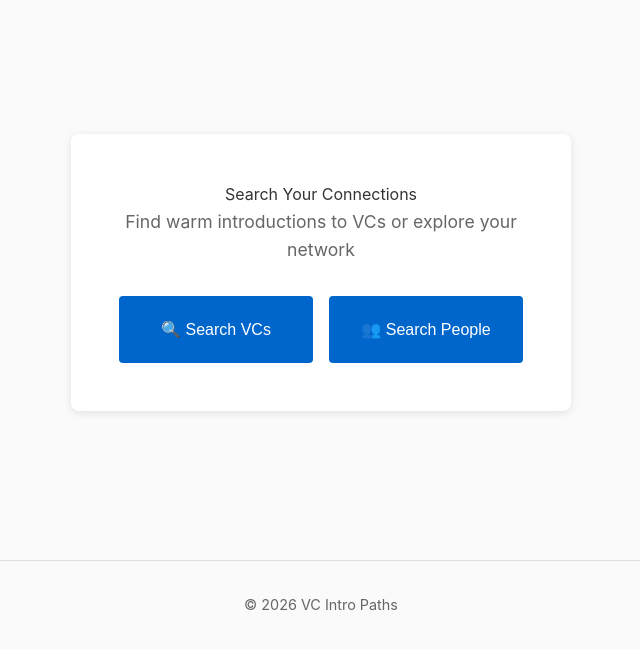
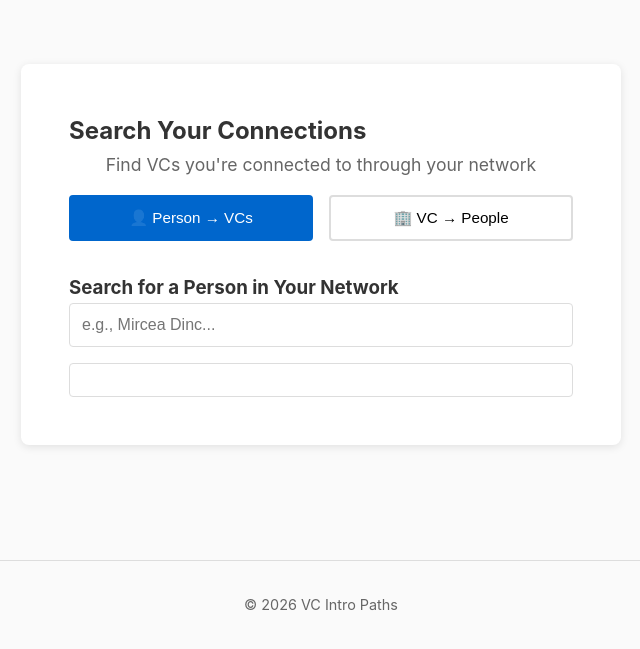
Before and after one commit to rymurray1/vc, a Flask app: template app/templates/search.html in a window 1280 px wide. Shown: the part 71-720 px from the top of the page, without its empty margins (319-959 px from the left). Run offline with Flask 3, Linux system fonts and the light colour scheme; the template is opened without the code that fills it, so the values that code supplies are empty.

Commit message:
Restore forward/reverse search functionality
Features:
- Person → VCs search: Select a person, see companies they founded and all VCs that invested
- VC → People search: Select a VC, see which connections founded/worked at portfolio companies
- Shows users how many degrees separated they are from any VC (1 connection)
- Live search filtering with instant results

Implementation:
- Two-tab interface in search.html (Person/VC tabs)
- searchPersonVCs: Shows companies and all investors for those companies
- searchVCPeople: Reverse lookup - finds people connected to a specific VC
- New /api/search-vc-people endpoint for reverse search
- Dynamic result rendering with company details

This restores the core functionality from yesterday and enables users to
understand their network depth to any VC firm.

Co-Authored-By: Claude Haiku 4.5 <noreply@anthropic.com>

```diff
--- a/app/routes/main.py
+++ b/app/routes/main.py
@@ -468,3 +468,46 @@ def api_search_people():
 
     except Exception as e:
         return jsonify({'error': str(e)}), 500
+
+
+@bp.route('/api/search-vc-people')
+def api_search_vc_people():
+    """Get people connected to a specific VC (reverse search)."""
+    if 'username' not in session:
+        return jsonify({'error': 'Unauthorized'}), 401
+
+    vc_name = request.args.get('vc', '').strip()
+    if not vc_name:
+        return jsonify({'connections': []})
+
+    try:
+        base_dir = Path(__file__).parent.parent.parent
+        linkedin_map_path = base_dir / 'linkedin_vc_map_all.json'
+
+        if not linkedin_map_path.exists():
+            return jsonify({'connections': []})
+
+        with open(linkedin_map_path, 'r') as f:
+            data = json.load(f)
+
+        connections = []
+
+        # Search through all people for companies invested by this VC
+        for person_name, person_data in data.items():
+            companies = person_data.get('companies_founded', [])
+            for company in companies:
+                investors = company.get('investors', [])
+                for investor in investors:
+                    # Case-insensitive match
+                    if investor.get('vc_name', '').lower() == vc_name.lower():
+                        connections.append({
+                            'person_name': person_name,
+                            'person_linkedin': person_data.get('linkedin'),
+                            'company_name': company.get('name'),
+                            'round': investor.get('round')
+                        })
+
+        return jsonify({'connections': connections})
+
+    except Exception as e:
+        return jsonify({'error': str(e)}), 500
--- a/app/templates/search.html
+++ b/app/templates/search.html
@@ -9,17 +9,25 @@
         <p>Loading your connections...</p>
     </div>
 
-    <div id="search-section" class="search-card {% if connections_loaded %}{% else %}loading-hidden{% endif %}"
+    <div id="search-section" class="search-card {% if connections_loaded %}{% else %}loading-hidden{% endif %}">
         <h2>Search Your Connections</h2>
-        <p class="subtitle">Find warm introductions to VCs or explore your network</p>
+        <p class="subtitle">Find VCs you're connected to through your network</p>
 
-        <div class="search-grid">
-            <button class="btn btn-primary btn-large search-btn" onclick="searchVCs()">
-                🔍 Search VCs
-            </button>
-            <button class="btn btn-primary btn-large search-btn" onclick="searchPeople()">
-                👥 Search People
-            </button>
+        <div class="search-tabs">
+            <button class="tab-btn active" onclick="switchTab('person-search')">👤 Person → VCs</button>
+            <button class="tab-btn" onclick="switchTab('vc-search')">🏢 VC → People</button>
+        </div>
+
+        <div id="person-search" class="tab-content active">
+            <h3>Search for a Person in Your Network</h3>
+            <input type="text" id="person-input" placeholder="e.g., Mircea Dinc..." class="search-input" oninput="filterPeople()">
+            <div id="person-list" class="search-results"></div>
+        </div>
+
+        <div id="vc-search" class="tab-content">
+            <h3>Search for a VC</h3>
+            <input type="text" id="vc-input" placeholder="e.g., Breakthrough Energy Ventures..." class="search-input" oninput="filterVCs()">
+            <div id="vc-list" class="search-results"></div>
         </div>
     </div>
 
@@ -33,8 +41,9 @@
     .search-container {
         display: flex;
         justify-content: center;
-        align-items: center;
+        align-items: flex-start;
         min-height: 60vh;
+        padding: 2rem 0;
     }
 
     .search-card {
@@ -42,9 +51,9 @@
         border-radius: 8px;
         padding: 3rem;
         box-shadow: 0 2px 8px rgba(0, 0, 0, 0.1);
-        max-width: 500px;
+        max-width: 600px;
         width: 100%;
-        text-align: center;
+        text-align: left;
     }
 
     .search-card.loading-hidden {
@@ -59,6 +68,7 @@
         height: 50px;
         animation: spin 1s linear infinite;
         margin: 0 auto 1.5rem;
+        display: block;
     }
 
     @keyframes spin {
@@ -66,36 +76,86 @@
         100% { transform: rotate(360deg); }
     }
 
-    .search-card p {
+    .search-card > p {
         font-size: 1.1rem;
+        margin-bottom: 1rem;
+        text-align: center;
+    }
+
+    .search-tabs {
+        display: grid;
+        grid-template-columns: 1fr 1fr;
+        gap: 1rem;
+        margin-bottom: 2rem;
+    }
+
+    .tab-btn {
+        padding: 0.75rem 1rem;
+        border: 2px solid var(--border);
+        background: white;
+        border-radius: 4px;
+        cursor: pointer;
+        transition: all 0.2s;
+        font-size: 0.95rem;
+        font-weight: 500;
+    }
+
+    .tab-btn.active {
+        border-color: var(--primary);
+        background: var(--primary);
+        color: white;
+    }
+
+    .tab-btn:hover:not(.active) {
+        border-color: var(--primary);
+    }
+
+    .tab-content {
+        display: none;
+    }
+
+    .tab-content.active {
+        display: block;
+    }
+
+    .search-input {
+        width: 100%;
+        padding: 0.75rem;
+        border: 1px solid var(--border);
+        border-radius: 4px;
+        font-size: 1rem;
         margin-bottom: 1rem;
     }
 
-    .search-grid {
-        display: grid;
-        grid-template-columns: 1fr 1fr;
-        gap: 1rem;
-        margin-top: 2rem;
+    .search-input:focus {
+        outline: none;
+        border-color: var(--primary);
+        box-shadow: 0 0 0 3px rgba(0, 102, 204, 0.1);
     }
 
-    .search-btn {
-        padding: 1.5rem;
-        font-size: 1rem;
+    .search-results {
+        max-height: 400px;
+        overflow-y: auto;
+        border: 1px solid var(--border);
+        border-radius: 4px;
+        padding: 1rem;
     }
 
-    #results-content {
-        margin-top: 1.5rem;
-        text-align: left;
-        max-height: 60vh;
-        overflow-y: auto;
+    .search-results.empty {
+        text-align: center;
+        color: var(--secondary);
+        padding: 2rem 1rem;
     }
 
     .result-item {
         padding: 1rem;
-        border: 1px solid var(--border);
-        border-radius: 4px;
-        margin-bottom: 0.75rem;
+        border-bottom: 1px solid var(--border);
+        cursor: pointer;
         transition: background-color 0.2s;
+    }
+
+    .result-item:last-child {
+        border-bottom: none;
     }
 
     .result-item:hover {
@@ -103,137 +163,262 @@
     }
 
     .result-item h4 {
-        margin: 0 0 0.5rem 0;
+        margin: 0 0 0.25rem 0;
         color: var(--primary);
+        font-size: 1rem;
     }
 
     .result-item p {
-        margin: 0.25rem 0;
-        font-size: 0.9rem;
+        margin: 0.25rem 0 0 0;
+        font-size: 0.85rem;
         color: var(--secondary);
     }
 
     .result-item a {
         color: var(--primary);
         text-decoration: none;
+        font-size: 0.85rem;
     }
 
     .result-item a:hover {
         text-decoration: underline;
     }
 
+    #results-content {
+        margin-top: 1.5rem;
+    }
+
+    .company-block {
+        background: var(--bg-light);
+        padding: 1rem;
+        border-radius: 4px;
+        margin-bottom: 1.5rem;
+    }
+
+    .company-block h4 {
+        margin: 0 0 0.5rem 0;
+        color: var(--primary);
+    }
+
+    .company-block p {
+        margin: 0.25rem 0;
+        font-size: 0.9rem;
+    }
+
+    .vc-list {
+        list-style: none;
+        padding: 0.5rem 0;
+        margin: 0.5rem 0 0 0;
+    }
+
+    .vc-list li {
+        padding: 0.25rem 0;
+        font-size: 0.9rem;
+        color: var(--secondary);
+    }
+
+    .vc-list li strong {
+        color: var(--text);
+    }
+
     @media (max-width: 768px) {
-        .search-grid {
-            grid-template-columns: 1fr;
+        .search-card {
+            padding: 1.5rem;
         }
 
-        .search-card {
-            padding: 2rem;
+        .search-tabs {
+            grid-template-columns: 1fr;
         }
     }
 </style>
 
 <script>
+    let allPeople = [];
+    let allVCs = [];
     let loadingStarted = false;
 
-    // Only show loading screen if connections haven't been loaded yet
     function initializeSearch() {
         const loadingSection = document.getElementById('loading-section');
-        const searchSection = document.getElementById('search-section');
 
-        // If loading section is already hidden, connections were pre-loaded
         if (loadingSection.classList.contains('loading-hidden')) {
-            return; // Skip timer, show search immediately
+            return;
         }
 
-        // Otherwise, set up 5-second timer
         if (!loadingStarted) {
             loadingStarted = true;
+            // Load data in background while spinner runs
+            loadData();
             setTimeout(function() {
                 loadingSection.classList.add('loading-hidden');
-                searchSection.classList.remove('loading-hidden');
+                document.getElementById('search-section').classList.remove('loading-hidden');
             }, 5000);
         }
     }
 
-    // Run on page load
-    document.addEventListener('DOMContentLoaded', initializeSearch);
-
-    function enableSearch() {
-        document.getElementById('loading-section').classList.remove('loading-active');
-        document.getElementById('search-section').classList.remove('loading-hidden');
-    }
-
-    function searchVCs() {
-        document.getElementById('search-section').classList.add('loading-hidden');
-        document.getElementById('results-section').classList.remove('loading-hidden');
-        document.getElementById('results-content').innerHTML = '<p style="text-align: center;">Loading VCs...</p>';
+    function loadData() {
+        fetch('/api/search-people')
+            .then(r => r.json())
+            .then(data => {
+                allPeople = data.people || [];
+            });
 
         fetch('/api/search-vcs')
             .then(r => r.json())
-            .then(data => displayVCResults(data))
-            .catch(e => {
-                document.getElementById('results-content').innerHTML = '<p style="color: red;">Error loading VCs</p>';
+            .then(data => {
+                allVCs = data.vcs || [];
             });
     }
 
-    function searchPeople() {
+    function switchTab(tab) {
+        // Hide all tabs
+        document.getElementById('person-search').classList.remove('active');
+        document.getElementById('vc-search').classList.remove('active');
+
+        // Remove active class from all buttons
+        document.querySelectorAll('.tab-btn').forEach(btn => btn.classList.remove('active'));
+
+        // Show selected tab
+        document.getElementById(tab).classList.add('active');
+        event.target.classList.add('active');
+
+        // Clear search
+        document.getElementById('person-input').value = '';
+        document.getElementById('vc-input').value = '';
+        document.getElementById('person-list').innerHTML = '';
+        document.getElementById('vc-list').innerHTML = '';
+    }
+
+    function filterPeople() {
+        const input = document.getElementById('person-input').value.toLowerCase();
+        const list = document.getElementById('person-list');
+
+        if (!input) {
+            list.innerHTML = '';
+            return;
+        }
+
+        const filtered = allPeople.filter(p => p.name.toLowerCase().includes(input));
+
+        if (filtered.length === 0) {
+            list.innerHTML = '<div class="search-results empty">No people found</div>';
+            return;
+        }
+
+        list.innerHTML = '<div class="search-results">' + filtered.map(person => `
+            <div class="result-item" onclick="searchPersonVCs('${person.name.replace(/'/g, "\\'")}')">
+                <h4>${person.name}</h4>
+                <p><a href="${person.linkedin}" target="_blank">LinkedIn</a></p>
+                ${person.companies_founded && person.companies_founded.length > 0 ?
+                    `<p>${person.companies_founded.length} company/companies</p>` : ''}
+            </div>
+        `).join('') + '</div>';
+    }
+
+    function filterVCs() {
+        const input = document.getElementById('vc-input').value.toLowerCase();
+        const list = document.getElementById('vc-list');
+
+        if (!input) {
+            list.innerHTML = '';
+            return;
+        }
+
+        const filtered = allVCs.filter(vc => vc.name.toLowerCase().includes(input));
+
+        if (filtered.length === 0) {
+            list.innerHTML = '<div class="search-results empty">No VCs found</div>';
+            return;
+        }
+
+        list.innerHTML = '<div class="search-results">' + filtered.map(vc => `
+            <div class="result-item" onclick="searchVCPeople('${vc.name.replace(/'/g, "\\'")}')">
+                <h4>${vc.name}</h4>
+                <p>📍 ${vc.hq || 'Location TBD'}</p>
+                <p>${vc.intros_available.length} intro(s) available</p>
+            </div>
+        `).join('') + '</div>';
+    }
+
+    function searchPersonVCs(personName) {
         document.getElementById('search-section').classList.add('loading-hidden');
         document.getElementById('results-section').classList.remove('loading-hidden');
-        document.getElementById('results-content').innerHTML = '<p style="text-align: center;">Loading people...</p>';
+        document.getElementById('results-content').innerHTML = '<p style="text-align: center;">Loading...</p>';
 
-        fetch('/api/search-people')
-            .then(r => r.json())
-            .then(data => displayPeopleResults(data))
-            .catch(e => {
-                document.getElementById('results-content').innerHTML = '<p style="color: red;">Error loading people</p>';
-            });
-    }
+        const person = allPeople.find(p => p.name === personName);
+        if (!person) return;
 
-    function displayVCResults(data) {
-        let html = '<h3>VCs You Can Access</h3>';
-        if (!data.vcs || data.vcs.length === 0) {
-            html += '<p>No VCs found</p>';
+        let html = `<h3>${personName}</h3>`;
+        html += `<p><a href="${person.linkedin}" target="_blank">View LinkedIn Profile</a></p>`;
+
+        if (!person.companies_founded || person.companies_founded.length === 0) {
+            html += '<p>No founded companies found</p>';
         } else {
-            data.vcs.forEach(vc => {
+            html += '<h4 style="margin-top: 1.5rem; margin-bottom: 1rem;">Companies & VCs:</h4>';
+            person.companies_founded.forEach(company => {
                 html += `
-                    <div class="result-item">
-                        <h4>${vc.name}</h4>
-                        <p>📍 ${vc.hq || 'Location TBD'}</p>
-                        <p>🎯 ${vc.tags.join(', ')}</p>
-                        <p style="margin-top: 0.5rem;">
-                            <strong>Intros Available:</strong> ${vc.intros_available.length}
-                        </p>
-                    </div>
-                `;
-            });
-        }
-        document.getElementById('results-content').innerHTML = html;
-    }
-
-    function displayPeopleResults(data) {
-        let html = '<h3>Your Connections</h3>';
-        if (!data.people || data.people.length === 0) {
-            html += '<p>No people found</p>';
-        } else {
-            data.people.forEach(person => {
-                html += `
-                    <div class="result-item">
-                        <h4>${person.name}</h4>
-                        <p><a href="${person.linkedin}" target="_blank">LinkedIn Profile</a></p>
-                        ${person.companies_founded && person.companies_founded.length > 0 ? `
-                            <p><strong>Companies:</strong> ${person.companies_founded.map(c => c.name).join(', ')}</p>
+                    <div class="company-block">
+                        <h4>${company.name}</h4>
+                        <p>${company.description || ''}</p>
+                        ${company.investors && company.investors.length > 0 ? `
+                            <h5 style="margin-top: 0.75rem; margin-bottom: 0.5rem;">Investors:</h5>
+                            <ul class="vc-list">
+                                ${company.investors.map(inv => `
+                                    <li><strong>${inv.vc_name}</strong> — ${inv.round}</li>
+                                `).join('')}
+                            </ul>
                         ` : ''}
                     </div>
                 `;
             });
         }
+
+        document.getElementById('results-content').innerHTML = html;
+    }
+
+    function searchVCPeople(vcName) {
+        document.getElementById('search-section').classList.add('loading-hidden');
+        document.getElementById('results-section').classList.remove('loading-hidden');
+        document.getElementById('results-content').innerHTML = '<p style="text-align: center;">Loading...</p>';
+
+        fetch(`/api/search-vc-people?vc=${encodeURIComponent(vcName)}`)
+            .then(r => r.json())
+            .then(data => displayVCResults(vcName, data))
+            .catch(e => {
+                document.getElementById('results-content').innerHTML = '<p style="color: red;">Error loading results</p>';
+            });
+    }
+
+    function displayVCResults(vcName, data) {
+        let html = `<h3>Connections to ${vcName}</h3>`;
+
+        if (!data.connections || data.connections.length === 0) {
+            html += '<p>No direct connections to this VC</p>';
+        } else {
+            html += `<p><strong>${data.connections.length}</strong> connection(s) found:</p>`;
+            data.connections.forEach(conn => {
+                html += `
+                    <div class="company-block">
+                        <h4>${conn.person_name}</h4>
+                        <p><a href="${conn.person_linkedin}" target="_blank">LinkedIn</a></p>
+                        <p><strong>Company:</strong> ${conn.company_name}</p>
+                        <p><strong>Round:</strong> ${conn.round}</p>
+                    </div>
+                `;
+            });
+        }
+
         document.getElementById('results-content').innerHTML = html;
     }
 
     function backToSearch() {
         document.getElementById('results-section').classList.add('loading-hidden');
         document.getElementById('search-section').classList.remove('loading-hidden');
+        document.getElementById('person-input').value = '';
+        document.getElementById('vc-input').value = '';
+        document.getElementById('person-list').innerHTML = '';
+        document.getElementById('vc-list').innerHTML = '';
     }
+
+    document.addEventListener('DOMContentLoaded', initializeSearch);
 </script>
 {% endblock %}
```
